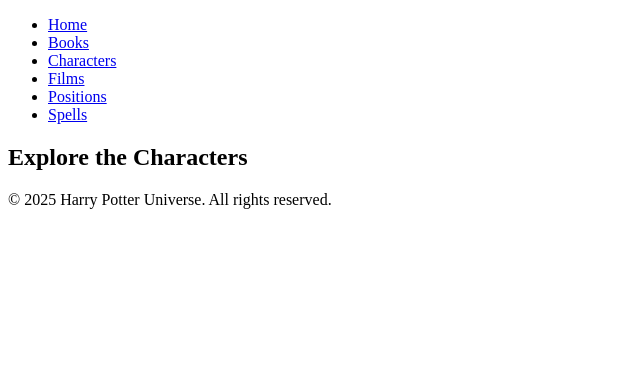
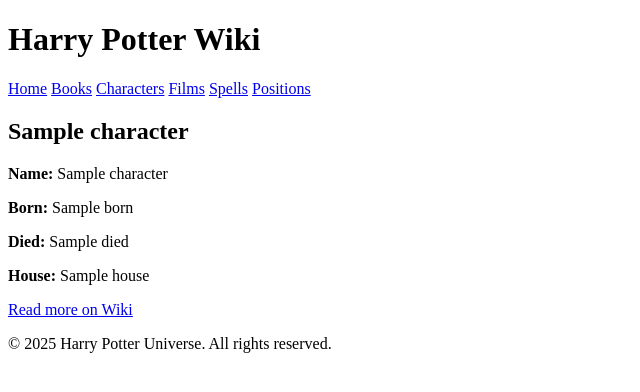
Before and after one commit to tarkangur/Harry-Potter-Website, a Flask app: template templates/characters.html in a window 1280 px wide. Shown: the top 392 px of the page, without its empty margins (0-640 px from the left). Run offline with Flask 3, Linux system fonts and the light colour scheme; the template is opened without the code that fills it: most values are stand-ins (such as "Sample title", 1, 10 or a date in 2020); grey boxes marked "Sample" are stand-in pictures.

Commit message:
Add files via upload

```diff
--- a/templates/characters.html
+++ b/templates/characters.html
@@ -1,15 +1,26 @@
 {% extends 'base.html' %}
 
-{% block title %}Books{% endblock %}
+{% block title %}Characters{% endblock %}
 
 {% block content %}
-    <main>
-        <section class="content">
-            <h2>Explore the Characters</h2>
-            <div id="characters-list">
-                <!-- Flask will populate character data here -->
+<div class="card-container">
+    {% for character in characters %}
+        {% if character.image %}
+        <div class="card">
+            <div class="card-inner" >
+                <div class="card-front">
+                    <h2>{{ character.title }}</h2>
+                    <p><strong>Name:</strong> {{ character.name }}</p>
+                    <p><strong>Born:</strong> {{ character.born }}</p>
+                    <p><strong>Died:</strong> {{ character.died }}</p>
+                    <p><strong>House:</strong> {{ character.house }}</p>
+                    <a href="{{ character.wiki }}" target="_blank">Read more on Wiki</a>
+                </div>
+                <div class="card-back" style="background-image: url('{{ character.image }}')">
+                </div>
             </div>
-        </section>
-    </main>
-
+        </div>
+        {% endif %}
+    {% endfor %}
+</div>
 {% endblock %}
--- a/templates/header.html
+++ b/templates/header.html
@@ -1,12 +1,13 @@
 <header>
-    <nav>
-        <ul>
-            <li><a href="/">Home</a></li>
-            <li><a href="/books">Books</a></li>
-            <li><a href="/characters">Characters</a></li>
-            <li><a href="/films">Films</a></li>
-            <li><a href="/positions">Positions</a></li>
-            <li><a href="/spells">Spells</a></li>
-        </ul>
+  <div class="nav-container">
+    <h1 class="logo">Harry Potter Wiki</h1>
+    <nav class="nav-links">
+      <a href="{{ url_for('home') }}">Home</a>
+      <a href="{{ url_for('books') }}">Books</a>
+      <a href="{{ url_for('characters') }}">Characters</a>
+      <a href="{{ url_for('films') }}">Films</a>
+      <a href="{{ url_for('spells') }}">Spells</a>
+      <a href="{{ url_for('potions') }}">Positions</a>
     </nav>
+  </div>
 </header>
```
Also changed, not shown: templates/books.html (+5 -5 lines).
